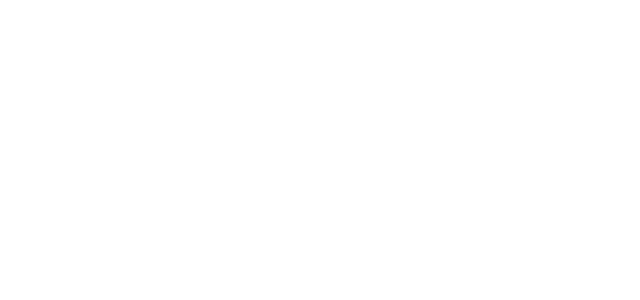
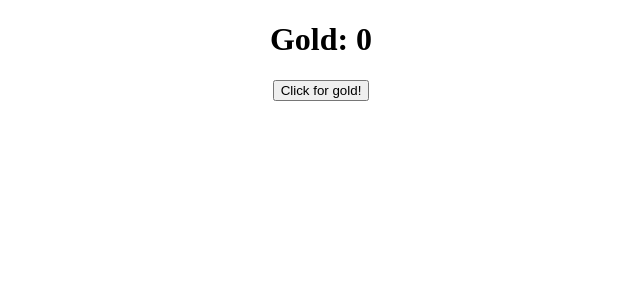
Before and after one commit to carlsenop/op-clicker, a Svelte app: page / in a window 1280 px wide. Shown: the top 300 px of the page, without its empty margins (319-959 px from the left). Built offline with nearby package versions, Linux system fonts and the light colour scheme.

Commit message:
Set up my first ever store

```diff
--- a/public/global.css
+++ b/public/global.css
@@ -0,0 +1,3 @@
+main {
+    text-align: center;
+}
--- a/src/App.svelte
+++ b/src/App.svelte
@@ -0,0 +1,13 @@
+<script>
+	//Goals of project: learning to use github
+	//Learn to use stores
+	//Learn to do reactive content
+	import Clicker from "./Clickerbutton.svelte";
+	import Gold from "./stores/GoldStore.js";
+
+</script>
+
+<main>
+	<h1>Gold: {$Gold}</h1>
+	<Clicker />
+</main>
--- /dev/null
+++ b/src/Clickerbutton.svelte
@@ -0,0 +1,11 @@
+<script>
+import Gold from "./stores/GoldStore.js";
+
+export function Clicked() {
+    $Gold += +1;
+}
+
+</script>
+
+
+<button on:click = {Clicked} >Click for gold!</button>
--- /dev/null
+++ b/src/stores/GoldStore.js
@@ -0,0 +1,5 @@
+import  {writable } from 'svelte/store'
+
+const Gold = writable(0);
+
+export default Gold;
```
Also changed, not shown: layout.png (added).
